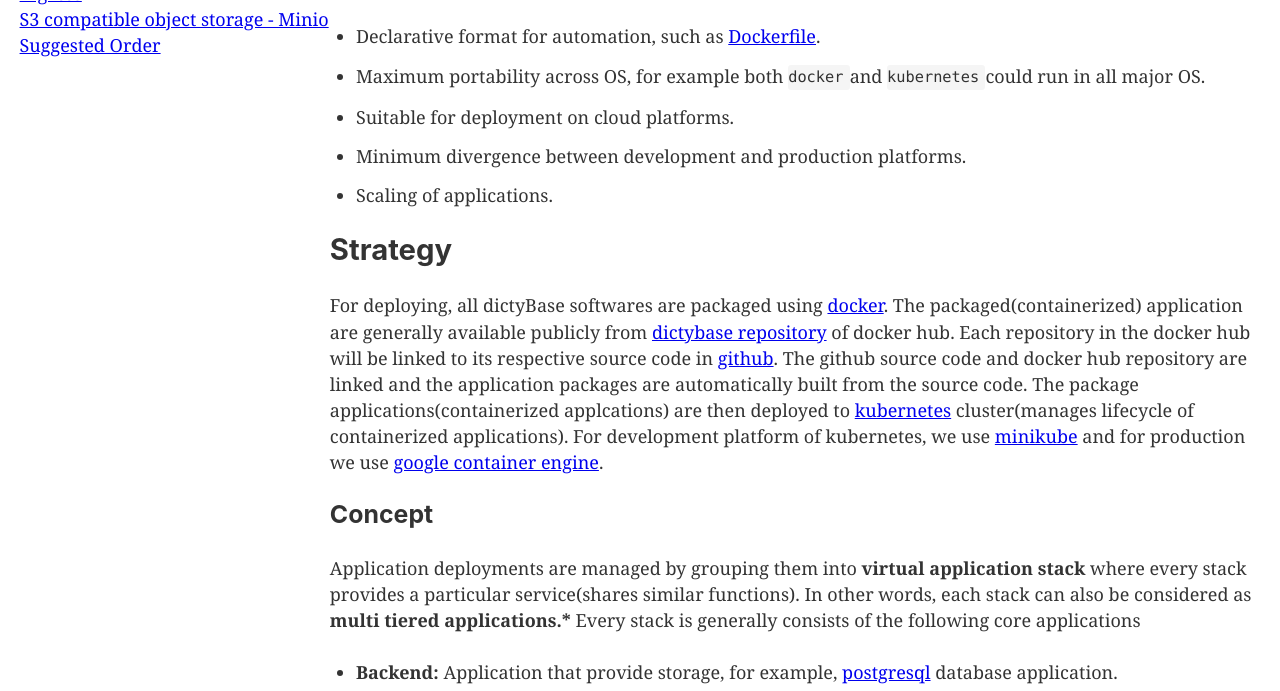
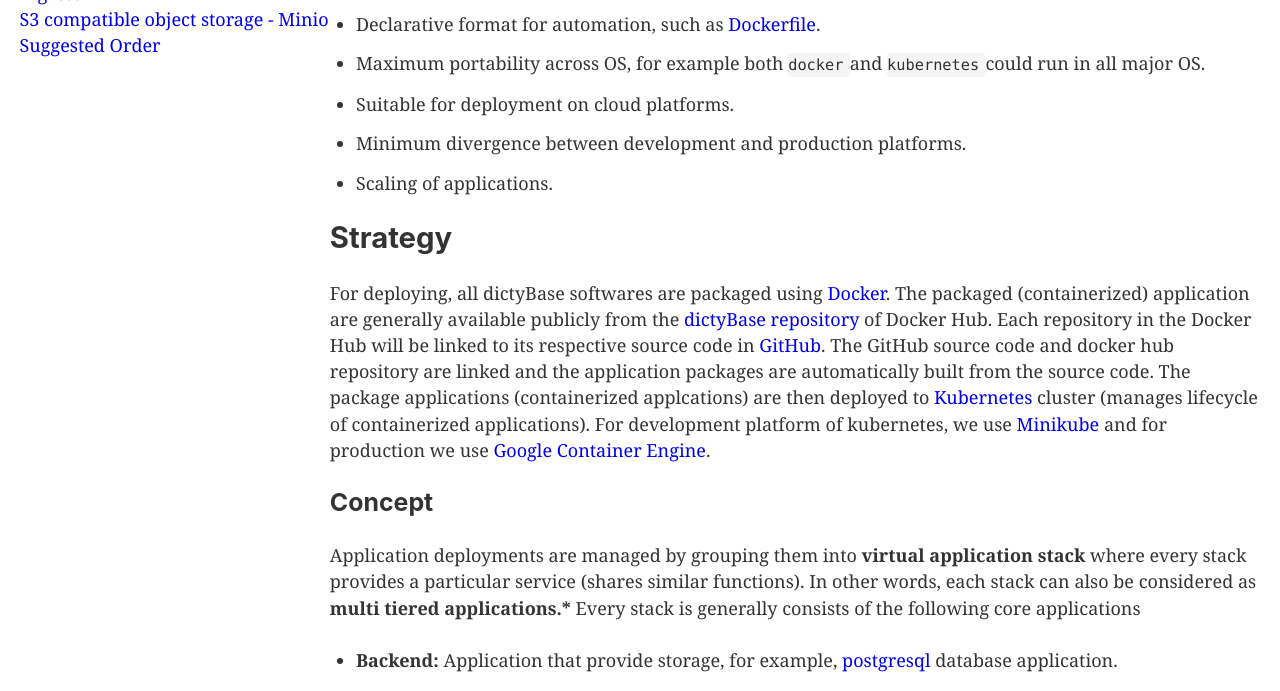
Before and after one commit to dictybase-docker/developer-docs, a Gatsby site: page /concept in a window 1280 px wide. Shown: the part 319-1010 px from the top of the page. Built offline with nearby package versions, Linux system fonts and the light colour scheme; Gatsby itself is replaced by a stand-in of ours.

Commit message:
style: clean up some styling

```diff
--- a/src/components/layout.css
+++ b/src/components/layout.css
@@ -41,6 +41,7 @@
 }
 a {
   background-color: transparent;
+  text-decoration: none;
   -webkit-text-decoration-skip: objects;
 }
 a:active,
--- a/src/pages/admin.md
+++ b/src/pages/admin.md
@@ -2,15 +2,15 @@
 title: "GKE Cluster Administration"
 ---
 
-To add and manipulate kubernetes
-[RBAC](https://kubernetes.io/docs/reference/access-authn-authz/rbac/)
-the account that execute `kubectl` binary must have cluster
+To add and manipulate Kubernetes
+[RBAC](https://kubernetes.io/docs/reference/access-authn-authz/rbac/),
+the account that executes the `kubectl` binary must have cluster
 administrative permission.
 
 - Extract the active and authenticated gcloud account information.
   It is expected to print an email of the account.
 
-  > `$_> gcloud config list account --format "value(core.account)"`
+> `$_> gcloud config list account --format "value(core.account)"`
 
 - Create the kubernetes administrative access with this account
 
@@ -22,5 +22,5 @@
 
 The email address is case sensitive, be mindful about that (i.e.
 `testuser@gmail.com` and `TestUser@gmail.com` are **not** the same). If you get
-a "forbidden" error with any mainifest with `RBAC` make sure to use the correct
+a "forbidden" error with any manifest with `RBAC` make sure to use the correct
 case for your authenticated gcloud account.
--- a/src/pages/concept.md
+++ b/src/pages/concept.md
@@ -2,7 +2,7 @@
 title: "Concepts"
 ---
 
-# Deployment
+## Deployment
 
 Dictybase deployment strategy is inspired by [twelve factor
 app](https://12factor.net/) methodology. Our strategy primarily follows these concepts..
@@ -17,22 +17,22 @@
 ## Strategy
 
 For deploying, all dictyBase softwares are packaged using
-[docker](https://docker.io). The packaged(containerized) application are
-generally available publicly from [dictybase
-repository](https://hub.docker.com/r/dictybase/) of docker hub. Each repository
-in the docker hub will be linked to its respective source code in
-[github](https://github.com). The github source code and docker hub repository
+[Docker](https://docker.io). The packaged (containerized) application are
+generally available publicly from the [dictyBase
+repository](https://hub.docker.com/r/dictybase/) of Docker Hub. Each repository
+in the Docker Hub will be linked to its respective source code in
+[GitHub](https://github.com). The GitHub source code and docker hub repository
 are linked and the application packages are automatically built from the source
-code. The package applications(containerized applcations) are then deployed to
-[kubernetes](https://k8s.io) cluster(manages lifecycle of containerized
+code. The package applications (containerized applcations) are then deployed to
+[Kubernetes](https://k8s.io) cluster (manages lifecycle of containerized
 applications). For development platform of kubernetes, we use
-[minikube](https://github.com/kubernetes/minikube/#minikube) and for production
-we use [google container engine](https://cloud.google.com/kubernetes-engine/).
+[Minikube](https://github.com/kubernetes/minikube/#minikube) and for production
+we use [Google Container Engine](https://cloud.google.com/kubernetes-engine/).
 
 ### Concept
 
 Application deployments are managed by grouping them into **virtual application
-stack** where every stack provides a particular service(shares similar functions).
+stack** where every stack provides a particular service (shares similar functions).
 In other words, each stack can also be considered as **multi tiered applications.\***
 Every stack is generally consists of the following core applications
 
```
Also changed, not shown: src/pages/storageclass.md (+1 -1 lines).
